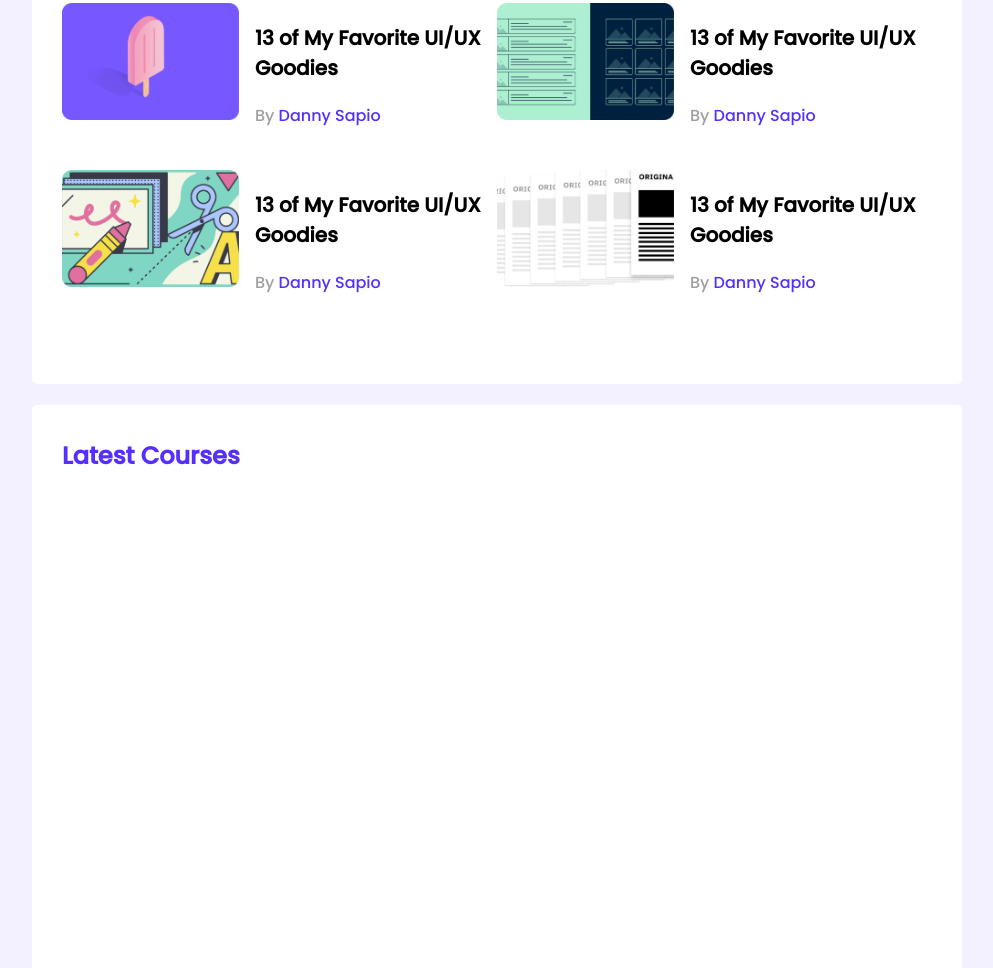
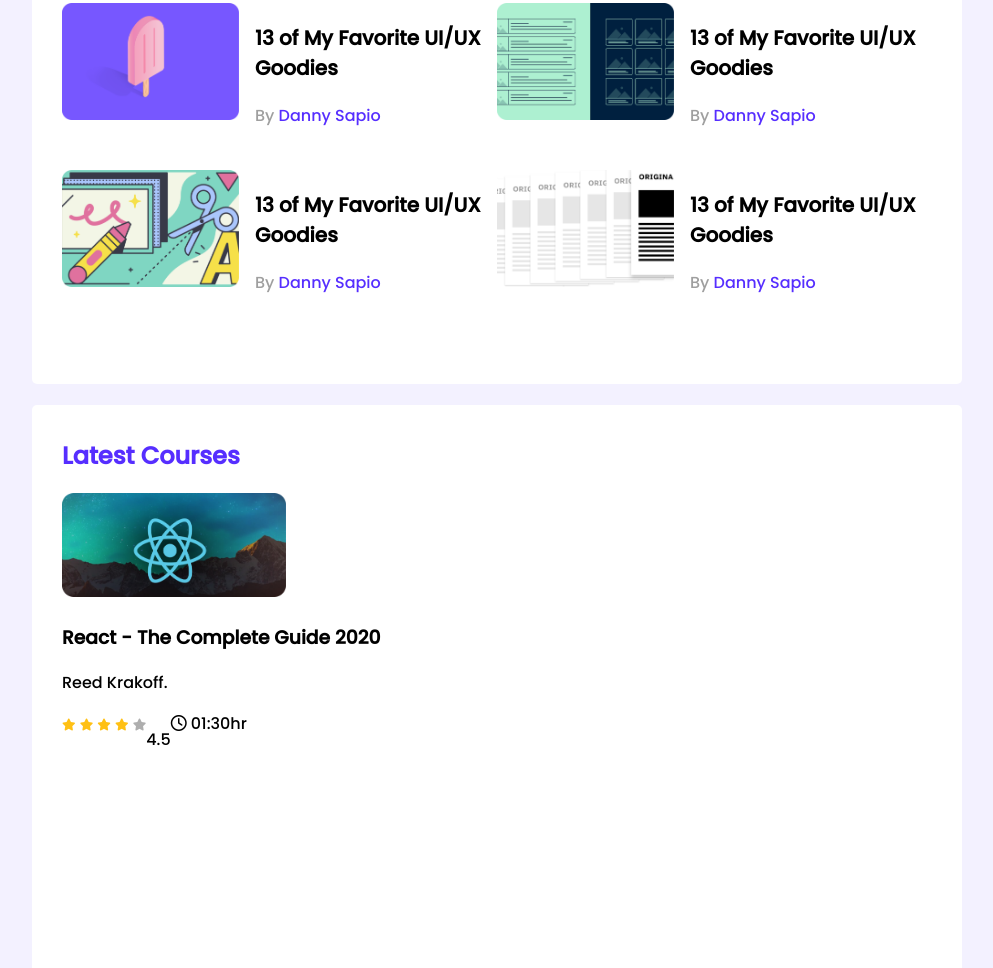
Before and after one commit to Ashfika-Lira/leader-board-css3, a plain HTML site: page index.html in a window 1280 px wide. Shown: the part 384-1352 px from the top of the page, without its empty margins (143-1136 px from the left). Drawn offline with Linux system fonts and the light colour scheme.

Commit message:
font=awesome

```diff
--- a/index.html
+++ b/index.html
@@ -6,6 +6,8 @@
     <meta http-equiv="X-UA-Compatible" content="IE=edge">
     <meta name="viewport" content="width=device-width, initial-scale=1.0">
     <title>Leader Board</title>
+    <!-- font awesome -->
+    <script src="https://kit.fontawesome.com/3fbd72d6df.js" crossorigin="anonymous"></script>
     <!-- stylesheet -->
     <link rel="stylesheet" href="styles/style.css">
 </head>
@@ -95,6 +97,32 @@
         <!-- Latest Courses -->
         <section class="container">
             <h2 class="section-title">Latest Courses</h2>
+            <div class="courses">
+                <div class="course">
+                    <div class="course-banner">
+                        <img src="images/courses/course-1.png" alt="">
+                    </div>
+                    <div class="course-detail">
+                        <h3 class="course-title">React - The Complete Guide 2020</h3>
+                        <p class="course-author">Reed Krakoff.
+                        </p>
+                        <div class="course-info">
+                            <div>
+                                <i class="fas fa-star filled"></i>
+                                <i class="fas fa-star filled"></i>
+                                <i class="fas fa-star filled"></i>
+                                <i class="fas fa-star filled"></i>
+                                <i class="fas fa-star empty"></i>
+                            </div>
+                            <p>4.5</p>
+                            <div class="course-duration">
+                                <i class="far fa-clock"></i>
+                                01:30hr
+                            </div>
+                        </div>
+                    </div>
+                </div>
+            </div>
         </section>
     </main>
 </body>
--- a/styles/style.css
+++ b/styles/style.css
@@ -81,3 +81,24 @@ hr{
     font-size: 16px;
     color: #562EFF;
  }
+
+/* ------------------
+   courses styles
+---------------------*/
+.course .course-banner img{
+    width: 224px;
+    height: 104px;
+}
+.course-info{
+    display: flex;
+}
+.fa-star{
+    font-size: 12px;
+}
+.fa-star.filled{
+    color: #FFC014;
+}
+.fa-star.empty{
+    color: #AEAEAE;
+    ;
+}
```
